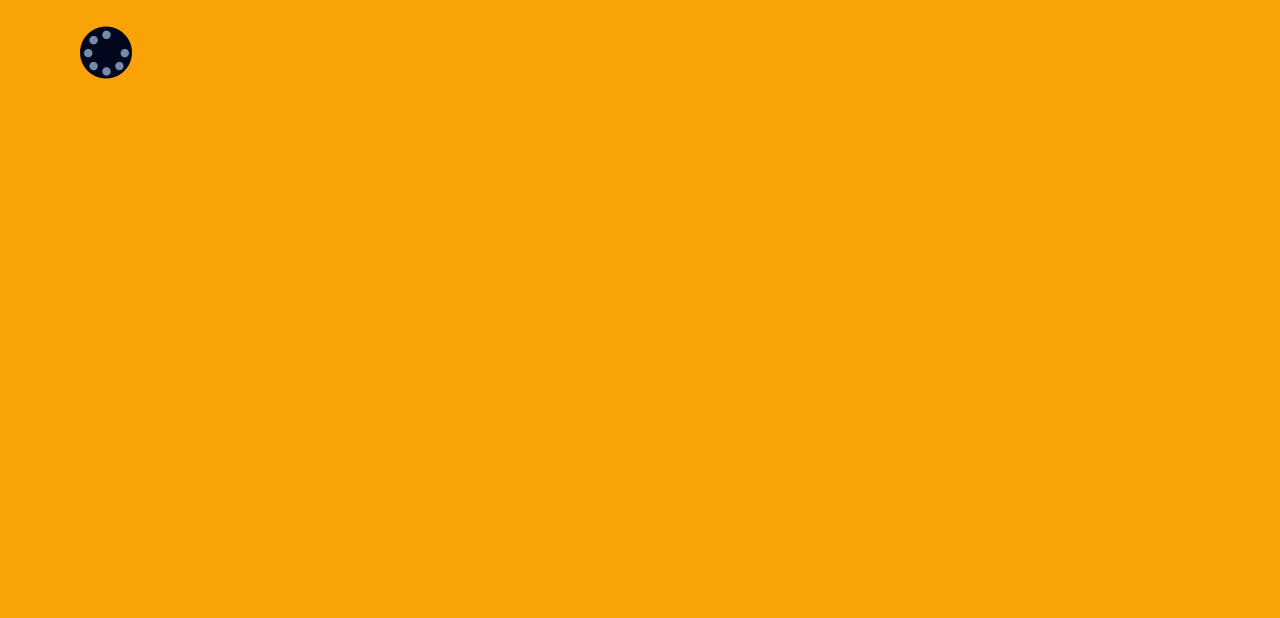
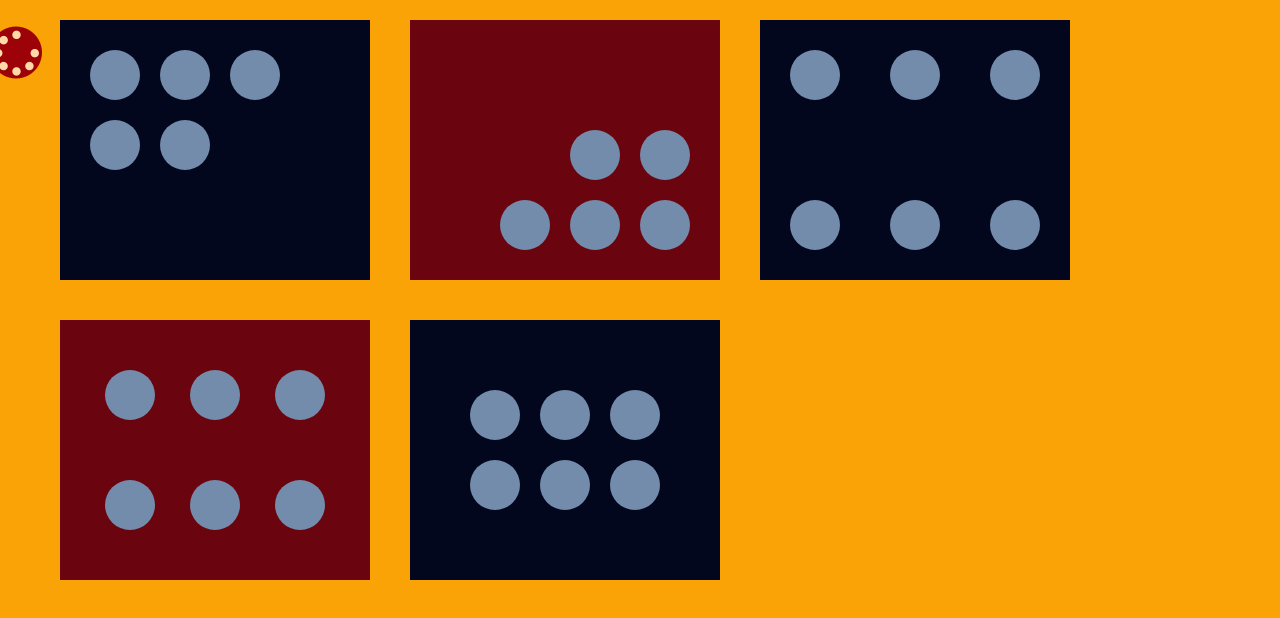
Before and after one commit to berriestrawberrie/FlexboxFigma, a plain HTML site: page pages/circles.html in a window 1280 px wide. Drawn offline with Linux system fonts and the light colour scheme.

Commit message:
Completed Circle Exercise

```diff
--- a/css/circles.css
+++ b/css/circles.css
@@ -1,3 +1,58 @@
+/*CONTAINTS STYLING FOR CIRCLES AND SEPARATE COLORS THE
+CARD STYLING LOCATED ON MAIN STYLES CSS */
+
 body{
     background-color: #FAA307;
 }
+
+.block{
+    justify-content: flex-start;
+}
+
+.option{
+    position: absolute;
+    top: 25px;
+    left: -50px;
+}
+.circle{
+    font-size: 52px;
+    color: #9D0208;
+}
+.dots{
+    margin-top: -56px;
+    margin-left: 4px;
+    color: #ffdaa9;
+    font-size: 45px;
+}
+.popup{
+    color: black;
+    font-size: 14px;
+    background-color: white;
+    padding: 5px;
+    border-radius: 8px;
+    border: 1px solid black;
+    margin-left: 55px;
+    margin-top: -35px;
+    display: none;
+}
+.option:hover .circle{
+    color: #ffdaa9;
+}
+.option:hover .dots{
+    color: #9D0208;
+}
+
+/*CIRCLES:: BLOCK STYLING*/
+.circles{
+    height: 50px;
+    width: 50px;
+    background-color: #748CAB;
+    border-radius: 100%;
+    margin: 10px;
+
+}
+
+/*CIRCLES:: MODIFIER STYLING*/
+.circles_low{
+    align-self: flex-end;
+}
--- a/css/styles.css
+++ b/css/styles.css
@@ -5,7 +5,7 @@ body{
     box-sizing: border-box;
     font-size: 12px;
 }
-
+/*POPUP SWITCH ICON STYLING */
 .option{
     position: absolute;
     top: 25px;
@@ -42,7 +42,7 @@ body{
     display: block;
 }
 
-/*STYLING FOR BLOCKS (BEM) */
+/*CARDS:: BLOCK STYLING*/
 .block{
     position: relative;
     display: flex;
@@ -52,7 +52,6 @@ body{
     margin: 0 auto;
 
 }
-
 .card{
     background-color: #F48C06;
     width: 468px;
@@ -61,6 +60,121 @@ body{
     margin: 20px;
 }
 
+.card2{
+    width: 273px;
+    height: 220px;
+    padding: 20px;
+    margin: 20px;
+
+}
+.inset{
+    display: flex;
+    flex-wrap: wrap;
+    justify-content: center;
+
+}
+
+/*CARDS(RECTANGLE EX)
+CARDS2(CIRCLE EXAMPLE):: ELEMENT STYLING*/
+
+.card__start{
+    display: flex;
+    justify-content: start;
+    align-items: flex-end;
+}
+.card2__start{
+    display: flex;
+    flex-wrap: wrap;
+    justify-content: start;
+    align-items: flex-start;
+}
+
+.card__center{
+    display: flex;
+    justify-content: center;
+
+}
+.card2__center{
+    display: flex;
+    justify-content: center;
+    align-items: center;
+}
+
+.card__end{
+    display: flex;
+    flex-wrap: wrap;
+    justify-content: flex-end;
+    align-items: center;
+}
+
+.card2__end{
+    display: flex;
+    flex-wrap: wrap-reverse;
+    justify-content: flex-end;
+    align-items: flex-start;
+}
+
+.card__spacebetween{
+    display: flex;
+    justify-content: space-between;
+    align-items: flex-start;
+}
+
+.card2_spacebetween{
+    display: flex;
+    flex-wrap: wrap;
+    justify-content: space-between;
+
+}
+.card__spaceeven{
+    display: flex;
+    justify-content: space-evenly;
+    align-items: baseline;
+
+}
+.card2__spaceeven{
+    display: flex;
+    flex-wrap: wrap;
+    justify-content: space-evenly;
+    align-items: center;
+}
+
+
+.card__grow{
+    display: flex;
+    justify-content: center;
+    align-items:center;
+}
+
+/*INSET:: ELEMENT STYLING*/
+.inset__start{
+    display: flex;
+    flex-wrap: wrap;
+    justify-content: flex-start;
+}
+.inset__end{
+    display: flex;
+    flex-wrap: wrap-reverse;
+    justify-content: flex-end;
+
+}
+
+/*CARDS:: MODIFIER STYLING*/
+.card2_small-red{
+    height: 220px;
+    width: 270px;
+    background-color: #6A040F;
+
+}
+.card2_small-blue{
+    height: 220px;
+    width: 270px;
+    background-color: #03071E;
+
+}
+
+
+/*SQUARE:: BLOCK SYTLING */
 .square{
     background-color: #9D0208;
     min-height: 78px;
@@ -71,47 +185,14 @@ body{
 
 }
 
+/*SQUARE:: ELEMENT SYTLING */
 
-/*STYLING FOR ELEMENTS? */
-
-.card__start{
-    display: flex;
-    justify-content: start;
-    align-items: flex-end;
+.square__lined{
+    border: 1px solid black;
 }
 
-.card__center{
-    display: flex;
-    justify-content: center;
 
-}
-
-.card__end{
-    display: flex;
-    justify-content: flex-end;
-    align-items: center;
-}
-
-.card__spacebetween{
-    display: flex;
-    justify-content: space-between;
-    align-items: flex-start;
-}
-
-.card__spaceeven{
-    display: flex;
-    justify-content: space-evenly;
-    align-items: baseline;
-
-
-}
-.card__grow{
-    display: flex;
-    justify-content: center;
-    align-items:center;
-}
-
-/*STYLING FOR MODIFIERS? */
+/*SQUARE:: MODIFIER SYTLING */
 
 .square_low{
     align-self:flex-end;
@@ -121,14 +202,16 @@ body{
     height: 64px;
     justify-content: center;
     align-items: center;
+}
 
+.square_shadow{
+    box-shadow: 3px 3px 5px #00000040;
 }
 .square_tall{
     display: flex;
     height: 120px;
     justify-content: center;
     align-items: center;
-
 }
 
 .square_grow{
--- a/pages/circles.html
+++ b/pages/circles.html
@@ -20,14 +20,74 @@
 <body>
      <!--WRAP THE CARDS TOGETHER-->
      <div class="block">
-           <!--OPTION SWTICH ICON-->
-           <div class="option">
+        <!--OPTION SWTICH ICON-->
+        <div class="option">
             <a href="../index.html"><div class="circle"><i class="fa-solid fa-circle"></i></div>
             <div class="dots"><i class="fa-solid fa-spinner"></i></div>
             </a>
             <div class="popup">Return to square example</div>
         </div>
 
+        <!--CARD HOLDER-->
+        <div class="card2 card2_small-blue card2__start">
+            <div class="inset__start">
+                <div class="circles"></div>
+                <div class="circles"></div>
+                <div class="circles"></div>
+                <div class="circles"></div>
+                <div class="circles"></div>
+            </div>
+        </div>
+        <!--END OF CARD-->
+
+        <!--CARD HOLDER-->
+        <div class="card2 card2_small-red card2__end">
+            <div class="inset__end">
+                <div class="circles"></div>
+                <div class="circles"></div>
+                <div class="circles"></div>
+                <div class="circles"></div>
+                <div class="circles"></div>
+            </div>
+        </div>
+        <!--END OF CARD-->
+
+        <!--CARD HOLDER-->
+        <div class="card2 card2_small-blue card2_spacebetween">
+            <div class="circles"></div>
+            <div class="circles"></div>
+            <div class="circles"></div>
+            <div class="circles circles_low"></div>
+            <div class="circles circles_low"></div>
+            <div class="circles circles_low"></div>
+        </div>
+        <!--END OF CARD-->
+
+        <!--CARD HOLDER-->
+        <div class="card2 card2_small-red card2__spaceeven">
+            <div class="circles"></div>
+            <div class="circles"></div>
+            <div class="circles"></div>
+            <div class="circles"></div>
+            <div class="circles"></div>
+            <div class="circles"></div>
+        </div>
+        <!--END OF CARD-->
+
+         <!--CARD HOLDER-->
+         <div class="card2 card2_small-blue card2__center">
+           <div class="inset">
+            <div class="circles"></div>
+            <div class="circles"></div>
+            <div class="circles"></div>
+            <div class="circles"></div>
+            <div class="circles"></div>
+            <div class="circles"></div>
+           </div>
+        </div>
+        <!--END OF CARD-->
+
+
     </div>
     <!--END OF WRAPPING CARDS-->
 </body>
```
Also changed, not shown: index.html (+12 -12 lines).
